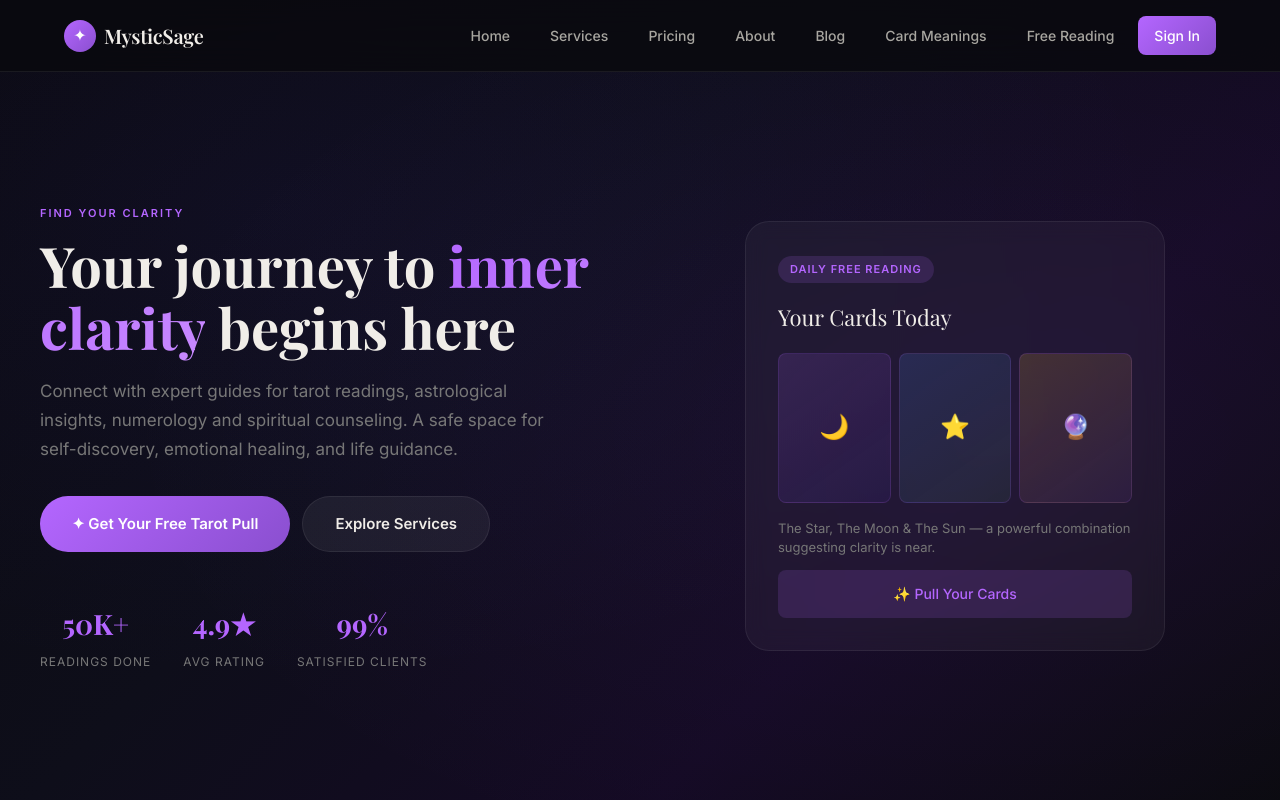
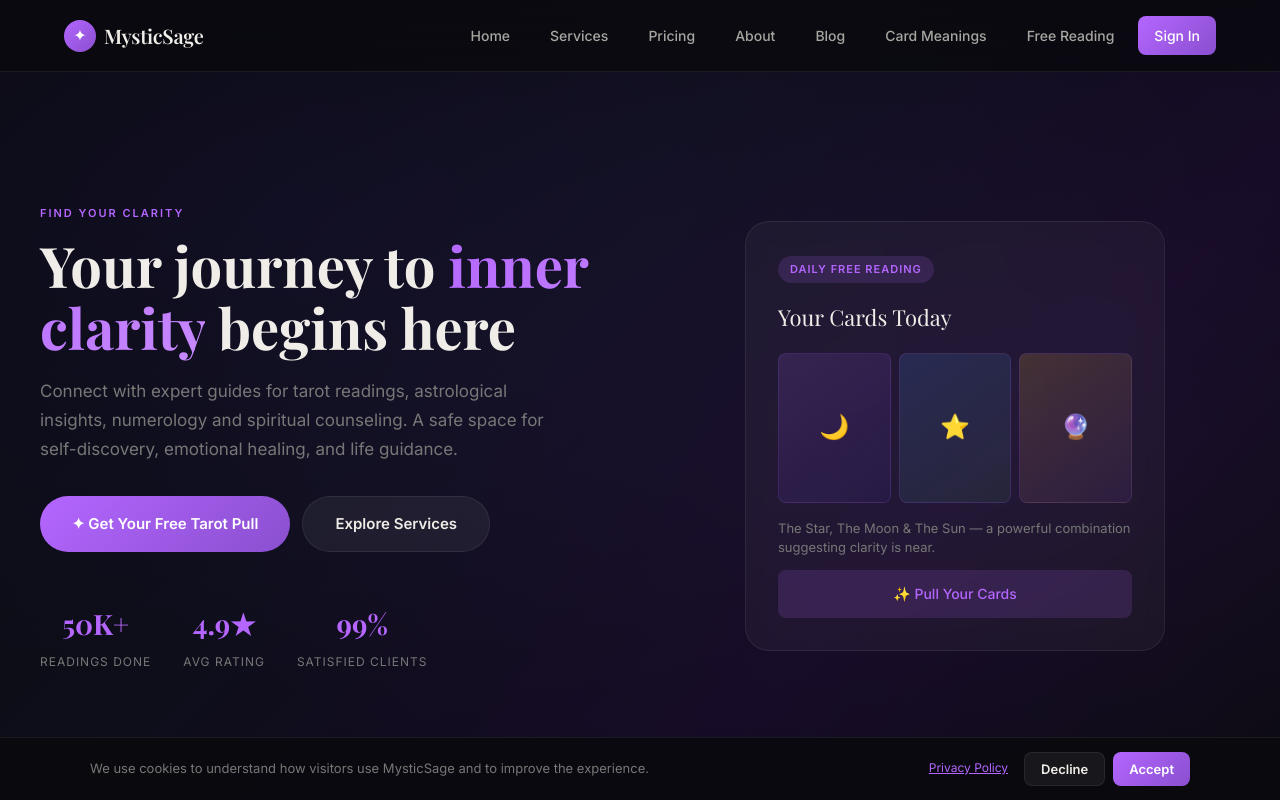
Before and after one commit to huajianlaojiu/mystic-sage, a Next.js app: page / in a window 1280 px wide. Shown: the top 800 px of the page. Built offline with nearby package versions, Linux system fonts and the light colour scheme; no server answers.

Commit message:
Add GA4 conversion events and cookie consent banner
- New lib/analytics.ts: gtag event/consent helpers
- New CookieBanner component with GDPR consent (default denied)
- Track reading_completed, begin_checkout, sign_up events
- Register page: fix braces after sign_up tracking

```diff
--- a/src/app/layout.tsx
+++ b/src/app/layout.tsx
@@ -3,6 +3,7 @@ import Script from "next/script";
 import "./globals.css";
 import Header from "@/components/Header";
 import Footer from "@/components/Footer";
+import CookieBanner from "@/components/CookieBanner";
 import { getSessionUser } from "@/lib/supabase/server";
 
 const GA_ID = process.env.NEXT_PUBLIC_GA_ID || "";
@@ -49,6 +50,7 @@ export default async function RootLayout({ children }: { children: React.ReactNo
                 function gtag(){dataLayer.push(arguments);}
                 gtag("js", new Date());
                 gtag("config", "${GA_ID}");
+                gtag("consent", "default", { analytics_storage: "denied" });
               `}
             </Script>
           </>
@@ -58,6 +60,7 @@ export default async function RootLayout({ children }: { children: React.ReactNo
         <Header user={user} />
         <main>{children}</main>
         <Footer />
+        <CookieBanner />
       </body>
     </html>
   );
--- a/src/app/reading/page.tsx
+++ b/src/app/reading/page.tsx
@@ -1,5 +1,6 @@
 "use client";
 import { useState, useEffect } from "react";
+import { gtagEvent } from "@/lib/analytics";
 import { getBrowserClient } from "@/lib/supabase";
 
 type Card = { name: string; keywords: string; position: string; emoji: string };
@@ -199,6 +200,7 @@ export default function ReadingPage() {
       const d = await r.json();
       if (d.error) { setError(d.error); setLoading(false); return; }
       setResult(d);
+      gtagEvent("reading_completed", { premium: !!d.premium });
     } catch { setError("Could not connect. Try again."); }
     setLoading(false);
   }
@@ -304,7 +306,7 @@ export default function ReadingPage() {
                     </p>
                   )}
                   <div style={{ display: "flex", gap: 10, justifyContent: "center", flexWrap: "wrap" }}>
-                  <form action={PAYPAL_ACTION} method="post" target="_blank">
+                  <form action={PAYPAL_ACTION} method="post" target="_blank" onSubmit={() => gtagEvent("begin_checkout", { value: 19, currency: "USD", item_name: "Mystic Plus" })}>
                     <input type="hidden" name="cmd" value="_xclick-subscriptions" />
                     <input type="hidden" name="business" value={PAYPAL_BUSINESS} />
                     <input type="hidden" name="item_name" value="Mystic Plus - Monthly" />
@@ -321,7 +323,7 @@ export default function ReadingPage() {
                     <input type="hidden" name="custom" value={userEmail || ""} />
                     <button type="submit" className="btn-primary" style={{ fontSize: 13, padding: "10px 18px" }}>Upgrade to Mystic Plus - $19/mo</button>
                   </form>
-                  <form action={PAYPAL_ACTION} method="post" target="_blank">
+                  <form action={PAYPAL_ACTION} method="post" target="_blank" onSubmit={() => gtagEvent("begin_checkout", { value: 4.99, currency: "USD", item_name: "Detailed Report" })}>
                     <input type="hidden" name="cmd" value="_xclick" />
                     <input type="hidden" name="business" value={PAYPAL_BUSINESS} />
                     <input type="hidden" name="item_name" value="Detailed Report" />
--- /dev/null
+++ b/src/components/CookieBanner.tsx
@@ -0,0 +1,39 @@
+"use client";
+import { useEffect, useState } from "react";
+import { getConsent, setConsent, gtagConsent } from "@/lib/analytics";
+
+export default function CookieBanner() {
+  const [show, setShow] = useState(false);
+
+  useEffect(() => {
+    const c = getConsent();
+    if (c === null) setShow(true);
+    else if (c) gtagConsent(true);
+  }, []);
+
+  function choose(granted: boolean) {
+    setConsent(granted);
+    setShow(false);
+  }
+
+  if (!show) return null;
+
+  return (
+    <div style={{
+      position: "fixed", bottom: 0, left: 0, right: 0, zIndex: 2000,
+      background: "rgba(10,10,15,0.97)", borderTop: "1px solid var(--border)",
+      padding: "14px 20px", backdropFilter: "blur(12px)",
+    }}>
+      <div style={{ maxWidth: 1100, margin: "0 auto", display: "flex", alignItems: "center", gap: 16, flexWrap: "wrap", justifyContent: "center", textAlign: "left" }}>
+        <p style={{ flex: "1 1 300px", fontSize: 13, color: "var(--text-muted)", lineHeight: 1.5, margin: 0 }}>
+          We use cookies to understand how visitors use MysticSage and to improve the experience.
+        </p>
+        <div style={{ display: "flex", gap: 8 }}>
+          <a href="/privacy" style={{ fontSize: 12, color: "var(--accent)", textDecoration: "underline", padding: "6px 8px" }}>Privacy Policy</a>
+          <button onClick={() => choose(false)} style={{ padding: "8px 16px", borderRadius: 8, fontSize: 13, fontWeight: 600, background: "rgba(255,255,255,0.06)", color: "var(--text-primary)", border: "1px solid var(--border)", cursor: "pointer", fontFamily: "inherit" }}>Decline</button>
+          <button onClick={() => choose(true)} style={{ padding: "8px 16px", borderRadius: 8, fontSize: 13, fontWeight: 600, background: "linear-gradient(135deg,var(--accent),var(--accent-dark))", color: "#fff", border: "none", cursor: "pointer", fontFamily: "inherit" }}>Accept</button>
+        </div>
+      </div>
+    </div>
+  );
+}
--- /dev/null
+++ b/src/lib/analytics.ts
@@ -0,0 +1,37 @@
+/**
+ * Minimal GA4 helpers. Declares gtag so TypeScript does not complain when
+ * gtag is loaded by Google's script tag.
+ */
+
+declare global {
+  interface Window {
+    gtag?: (...args: any[]) => void;
+    dataLayer?: any[];
+  }
+}
+
+const CONSENT_KEY = "mysticsage_cookie_consent";
+
+export function gtagEvent(eventName: string, params?: Record<string, unknown>) {
+  if (typeof window === "undefined" || !window.gtag) return;
+  window.gtag("event", eventName, params);
+}
+
+export function gtagConsent(granted: boolean) {
+  if (typeof window === "undefined" || !window.gtag) return;
+  window.gtag("consent", "update", { analytics_storage: granted ? "granted" : "denied" });
+}
+
+export function getConsent(): boolean | null {
+  if (typeof window === "undefined") return null;
+  const v = window.localStorage.getItem(CONSENT_KEY);
+  if (v === "granted") return true;
+  if (v === "denied") return false;
+  return null;
+}
+
+export function setConsent(granted: boolean) {
+  if (typeof window === "undefined") return;
+  window.localStorage.setItem(CONSENT_KEY, granted ? "granted" : "denied");
+  gtagConsent(granted);
+}
```
Also changed, not shown: src/app/auth/register/page.tsx (+9 -5 lines).
